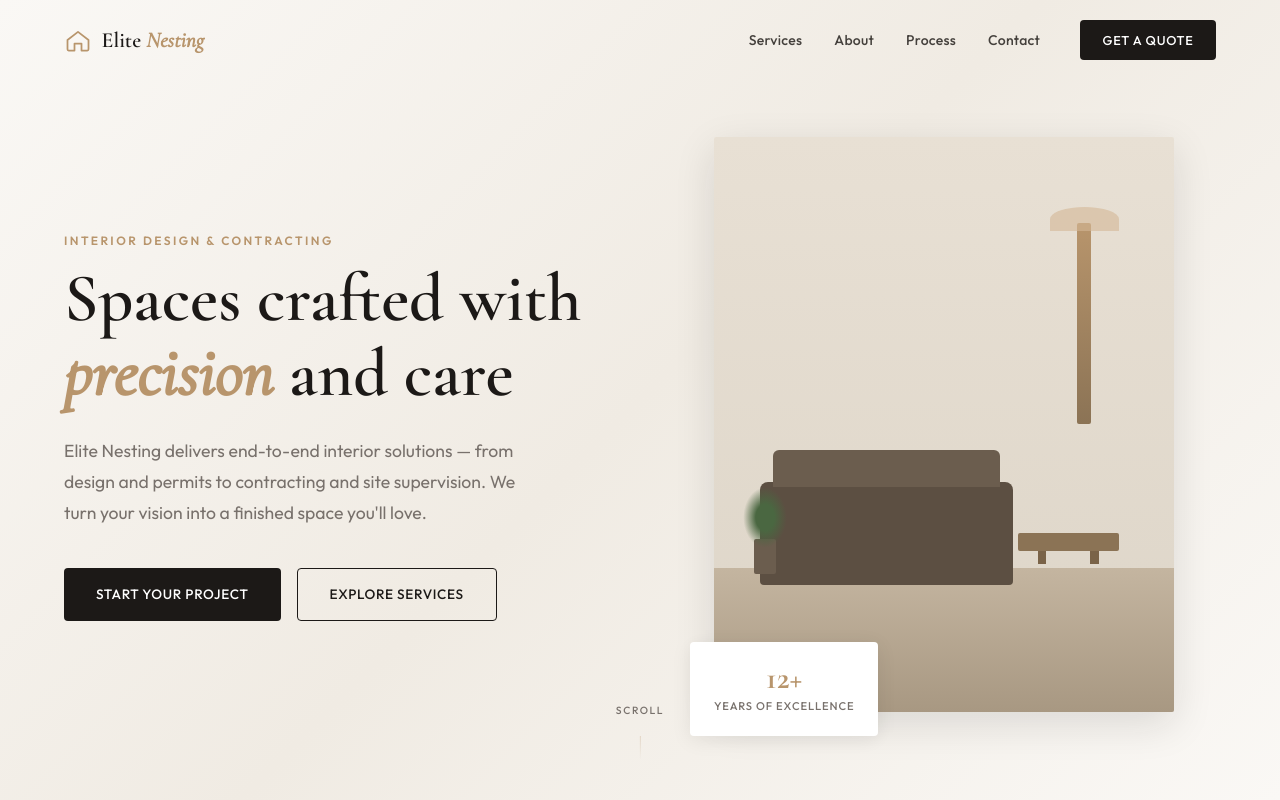
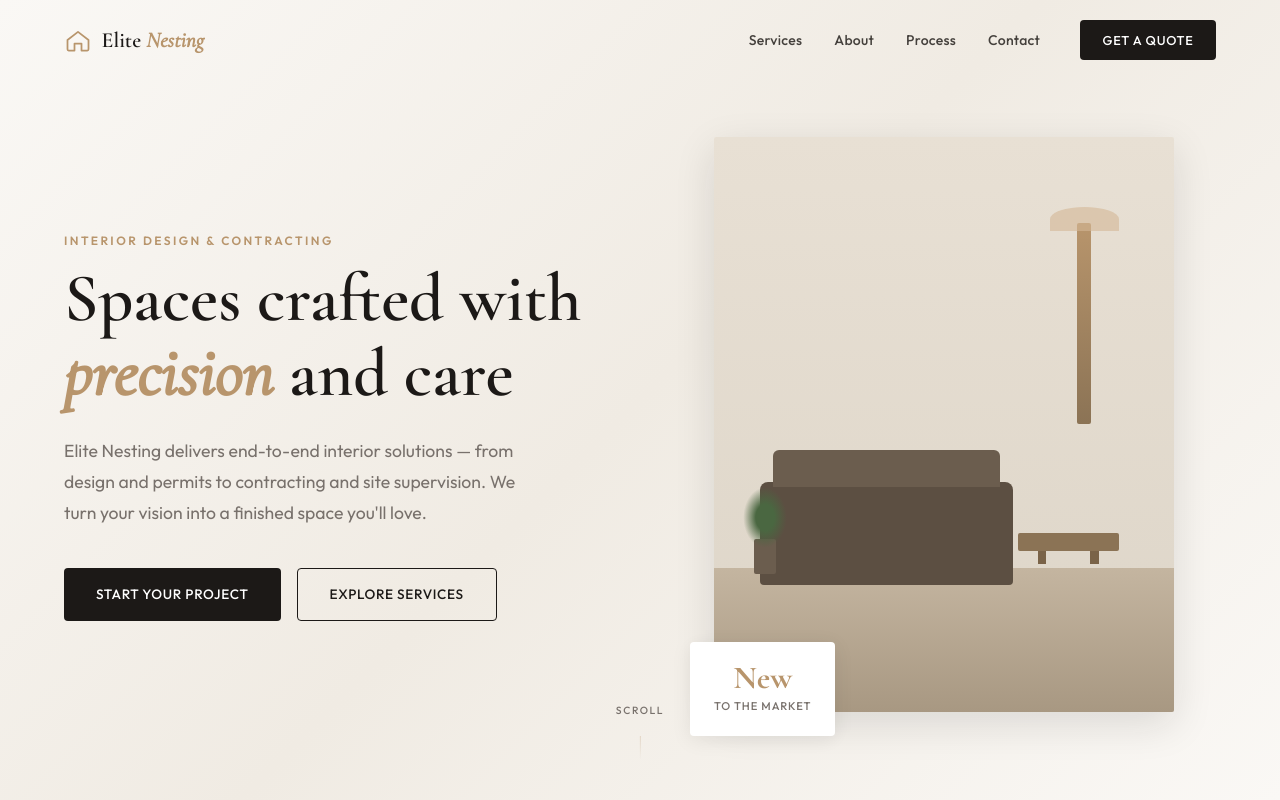
Before and after one commit to maajuksd/elitenesting, a React (Vite) app: page / in a window 1280 px wide. Shown: the top 800 px of the page. Built offline with nearby package versions, Linux system fonts and the light colour scheme.

Commit message:
Address Change

```diff
--- a/src/components/Contact.jsx
+++ b/src/components/Contact.jsx
@@ -58,10 +58,10 @@ export default function Contact() {
                 <path d="M21 10c0 7-9 13-9 13s-9-6-9-13a9 9 0 0118 0z" strokeLinecap="round" strokeLinejoin="round" />
                 <circle cx="12" cy="10" r="3" strokeLinecap="round" strokeLinejoin="round" />
               </svg>
-              {/* <div>
+              <div>
                 <span className="contact__detail-label">Office</span>
-                <span>123 Design Avenue, Suite 400</span>
-              </div> */}
+                <span>Kasaragod, Kerala</span>
+              </div>
             </div>
           </div>
         </div>
--- a/src/components/Hero.jsx
+++ b/src/components/Hero.jsx
@@ -39,8 +39,8 @@ export default function Hero() {
               </div>
             </div>
             <div className="hero__badge">
-              <span className="hero__badge-number">12+</span>
-              <span className="hero__badge-text">Years of Excellence</span>
+              <span className="hero__badge-number">New</span>
+              <span className="hero__badge-text">to the market </span>
             </div>
           </div>
         </div>
```
